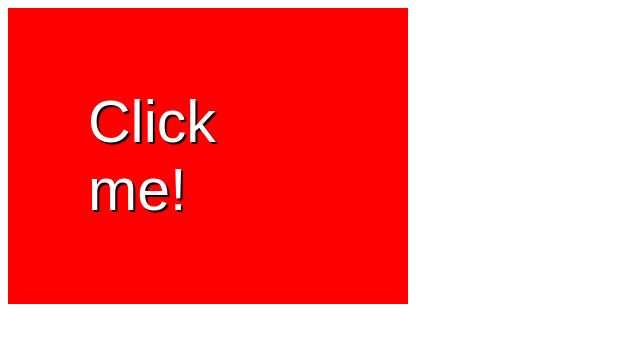
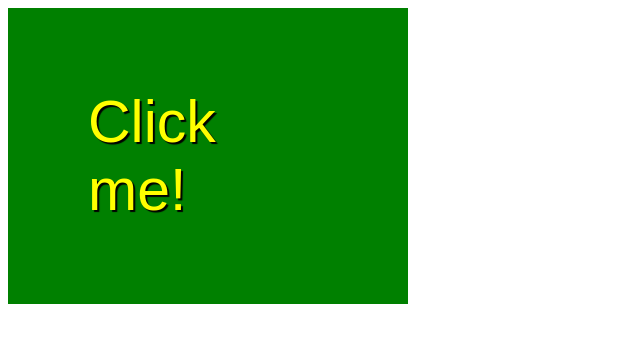
Before and after one commit to IonicaBizau/drag-popup, a website: page index.html in a window 1280 px wide. Shown: the whole page, without its empty margins (0-640 px from the left). Drawn offline with Linux system fonts and the light colour scheme.

Commit message:
Update index.html
Changed Div color to better adjust with light theme devices

```diff
--- a/index.html
+++ b/index.html
@@ -4,10 +4,10 @@
         <style>
             div {
                 width: 240px;
-                background: red;
+                background: green;
                 font-size: 59px;
                 padding: 80px;
-                color: white;
+                color: yellow;
                 font-family: fantasy;
                 text-shadow: 2px 2px 1px black;
                 cursor: pointer;
```
